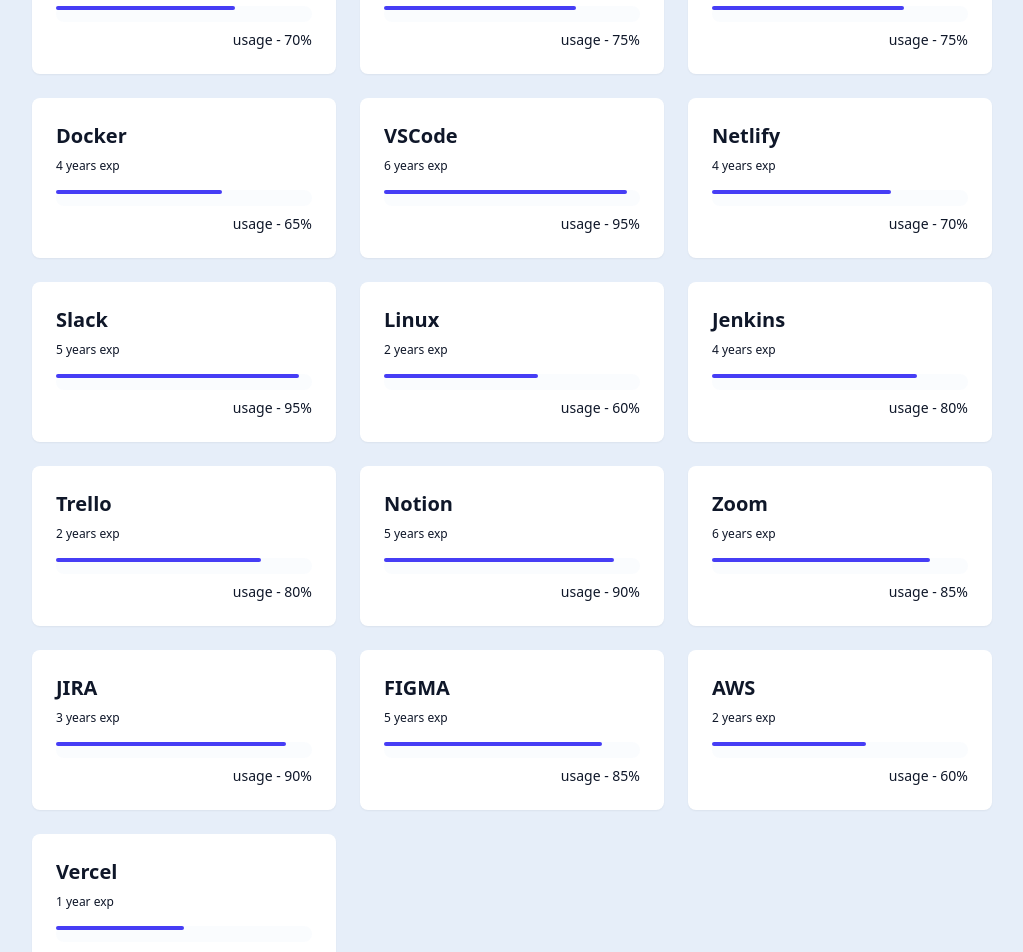
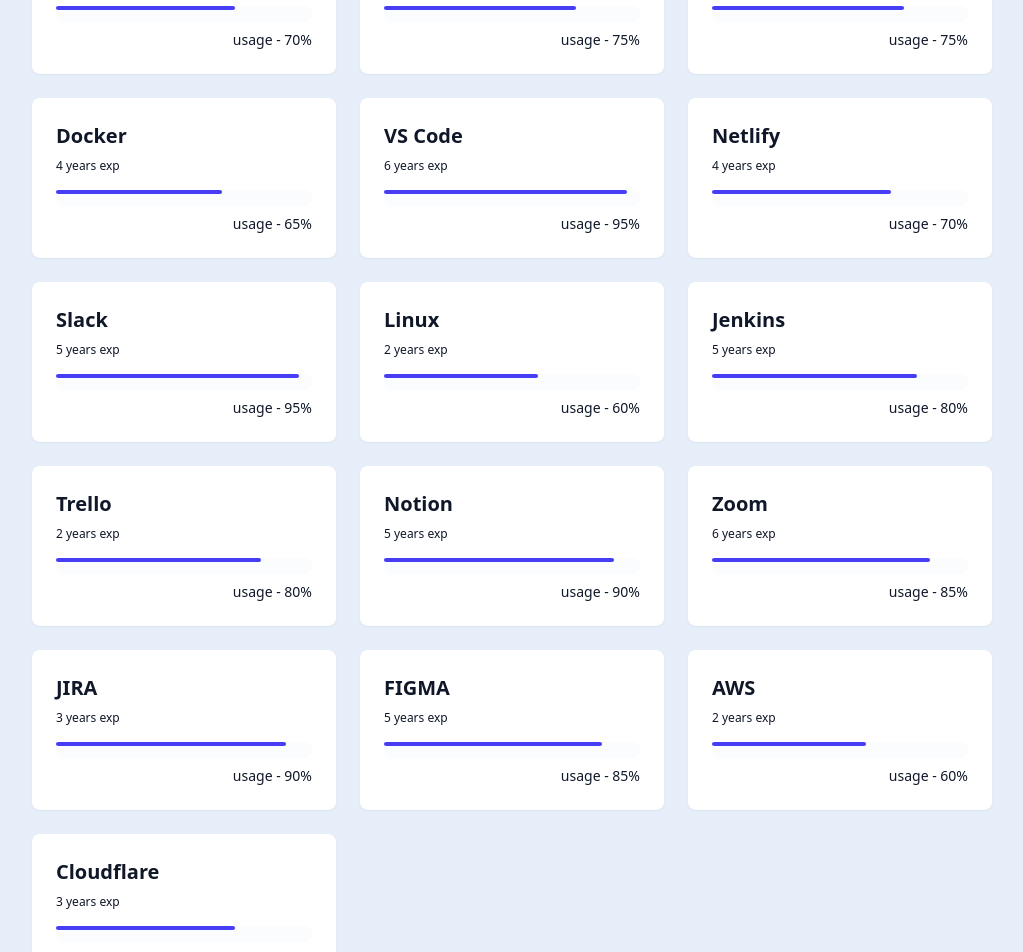
Before and after one commit to tkdguy85/my-portfolio, a React (Vite) app: page / in a window 1280 px wide. Shown: the part 4420-5372 px from the top of the page, without its empty margins (128-1151 px from the left). Built offline with nearby package versions, Linux system fonts and the light colour scheme.

Commit message:
Skill set updates

```diff
--- a/src/components/SkillsSection.jsx
+++ b/src/components/SkillsSection.jsx
@@ -5,7 +5,7 @@
   // FRONTEND
   { name: 'JavaScript', years: 6, category: ['Frontend', 'Career', 'Hobby'], proficiency: 80 },
   { name: 'VueJS', years: 6, category: ['Frontend', 'Career', 'Hobby'], proficiency: 85 },
-  { name: 'React', years: 3, category: ['Frontend', 'Hobby'], proficiency: 70 },
+  { name: 'React', years: 4, category: ['Frontend', 'Career', 'Hobby'], proficiency: 70 },
   { name: 'HTML5', years: 6, category: ['Frontend', 'Career', 'Hobby'], proficiency: 90 },
   { name: 'CSS3 - SCSS - SASS', years: 6, category: ['Frontend', 'Career', 'Hobby'], proficiency: 90 },
   { name: 'Tailwind CSS', years: 4, category: ['Frontend', 'Career'], proficiency: 75 },
@@ -26,18 +26,18 @@
   { name: 'Docker', years: 4, category: ['DevOps', 'Career'], proficiency: 65 },
 
   // TOOLS
-  { name: 'VSCode', years: 6, category: ['Tools', 'Career', 'Hobby'], proficiency: 95 },
+  { name: 'VS Code', years: 6, category: ['Tools', 'Career', 'Hobby'], proficiency: 95 },
   { name: 'Netlify', years: 4, category: ['DevOps', 'Career'], proficiency: 70 },
   { name: 'Slack', years: 5, category: ['Tools', 'Career'], proficiency: 95 },
   { name: 'Linux', years: 2, category: ['DevOps', 'Hobby'], proficiency: 60 },
-  { name: 'Jenkins', years: 4, category: ['DevOps', 'Career'], proficiency: 80 },
+  { name: 'Jenkins', years: 5, category: ['DevOps', 'Career'], proficiency: 80 },
   { name: 'Trello', years: 2, category: ['Tools', 'Hobby', 'Career'], proficiency: 80 },
   { name: 'Notion', years: 5, category: ['Tools', 'Hobby', 'Career'], proficiency: 90 },
   { name: 'Zoom', years: 6, category: ['Tools', 'Hobby', 'Career'], proficiency: 85 },
   { name: 'JIRA', years: 3, category: ['Tools', 'Hobby', 'Career'], proficiency: 90 },
   { name: 'FIGMA', years: 5, category: ['Tools', 'Hobby'], proficiency: 85 },
   { name: 'AWS', years: 2, category: ['DevOps', 'Career'], proficiency: 60 },
-  { name: 'Vercel', years: 1, category: ['DevOps', 'Career'], proficiency: 50 },
+  { name: 'Cloudflare', years: 3, category: ['DevOps', 'Career'], proficiency: 70 },
 ]
 
 const categories = [
@@ -69,9 +69,8 @@
           { categories.map((category, key) => (
             <button
               key={key}
-              className={cn(
-                "px-5 py-2 rounded-full transition-colors duration-500 capitalize",
-                 activeSkill === category ? "bg-primary text-primary-foreground" : "bg-secondary/70 text-foreground hover:bg-primary/80 hover:text-primary-foreground"
+              className={ cn (
+                "px-5 py-2 rounded-full transition-colors duration-500 capitalize",activeSkill === category ? "bg-primary text-primary-foreground" : "bg-secondary/70 text-foreground hover:bg-primary/80 hover:text-primary-foreground"
               )}
               onClick={() => setActiveSkill(category)}
             >
```
